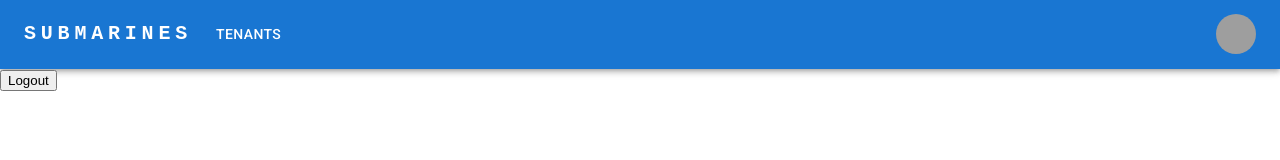
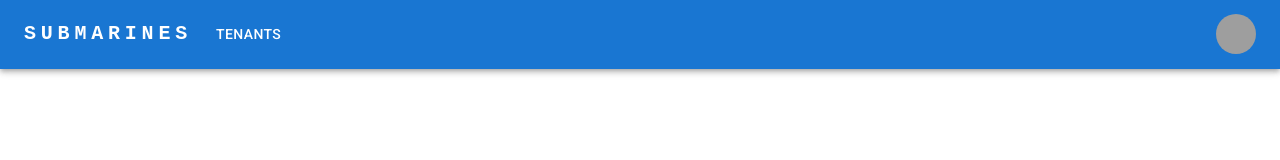
Before and after one commit to SubmarinesG4/Submarines-frontend, a React (Vite) app: page /home in a window 1280 px wide. Shown: the top 160 px of the page. Built offline with nearby package versions, Linux system fonts and the light colour scheme; sample sign-in values are in the browser's storage; grey boxes are pictures that could not be loaded; what aws-amplify would draw is missing.

Commit message:
pulizia del codice

```diff
--- a/src/components/LogOut/LogOut.tsx
+++ /dev/null
@@ -1,21 +0,0 @@
-import { Auth } from 'aws-amplify';
-import { useAuth } from "@/stores/AuthProvider";
-
-export default function logOut(){
-    const auth = useAuth();
-
-    async function signOut() {
-        try {
-            await Auth.signOut();
-            auth?.setAuth(false);
-            localStorage.removeItem("currentUser");
-            localStorage.removeItem("currentUserRole");
-        } catch (error) {
-            console.log('error signing out: ', error);
-        }
-    }
-
-    return (
-        <button onClick={() => {signOut()}}>Logout</button>
-    );
-}
--- a/src/pages/Home.tsx
+++ b/src/pages/Home.tsx
@@ -1,13 +1,11 @@
 import NavBar from "@/components/NavBar";
 import TranslationDrawer from "@/components/TranslationDrawer";
 import TranslationTable from "@/components/TranslationTable";
-import LogOut from "@/components/LogOut/LogOut";
 
 export default function Home() {
 	return (
 		<div>
 			<NavBar />
-			<LogOut />
 		</div>
 	);
 }
--- a/src/pages/Login.tsx
+++ b/src/pages/Login.tsx
@@ -22,7 +22,7 @@ export default function Login() {
 		formState: { errors, isValid }
 	} = useForm<FormValues>({ mode: "all" });
 
-	const [stage, setStage] = useState(1); // 1 = login stage, 2 = first access stage
+	const [stage, setStage] = useState(1); // 1 = login stage, 2 = first access stage, 3 = complete new password stage
 	const [email, setEmail] = useState("");
 	const [password, setPassword] = useState("");
 	const [newPassword, setNewPassword] = useState("");
```
